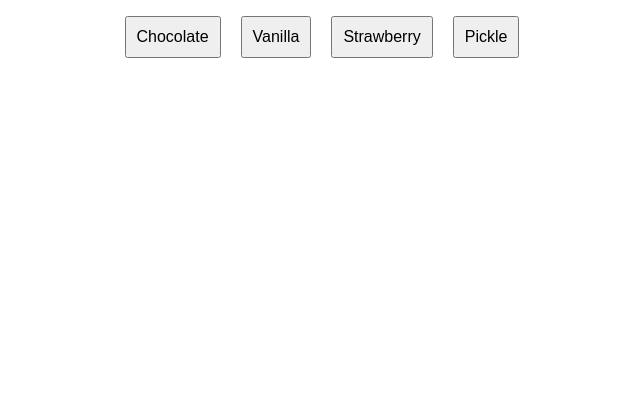
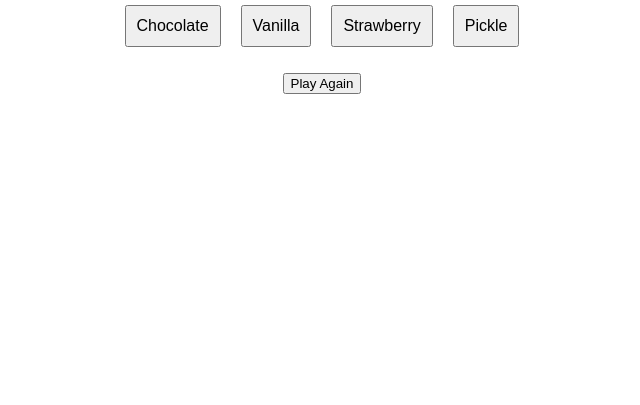
Before and after one commit to SebastianG-J/games, a plain HTML site: page index.html in a window 1280 px wide. Shown: the part 395-800 px from the top of the page, without its empty margins (318-958 px from the left). Drawn offline with Linux system fonts and the light colour scheme.

Commit message:
Update index.html

```diff
--- a/index.html
+++ b/index.html
@@ -17,6 +17,7 @@
             <button class="answer" onclick="checkAnswer(this)">Option 4</button>
         </div>
         <p id="result"></p>
+        <button id="play-again" onclick="playAgain()">Play Again</button>
     </div>
     <script src="script.js"></script>
 </body>
```
